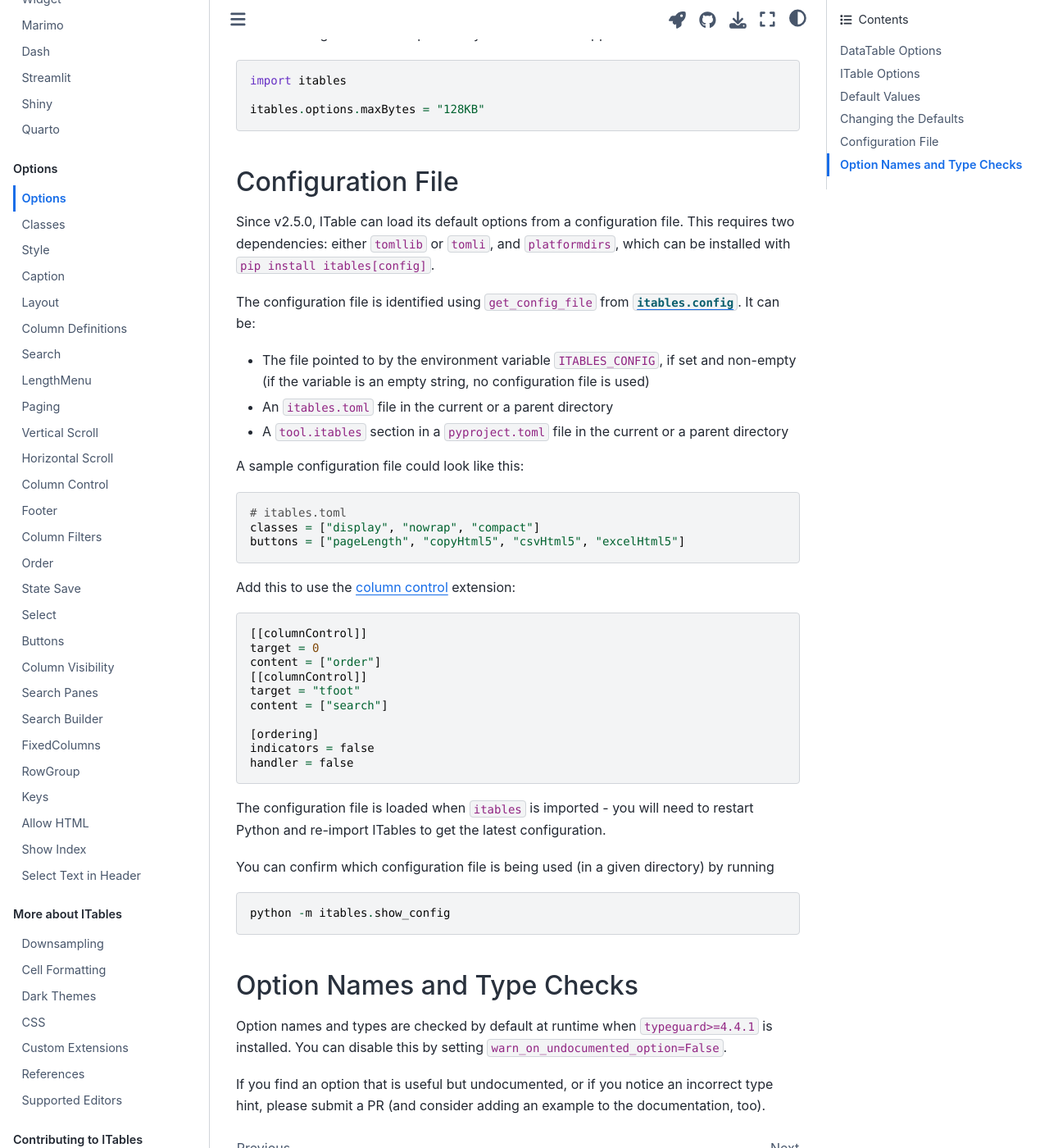
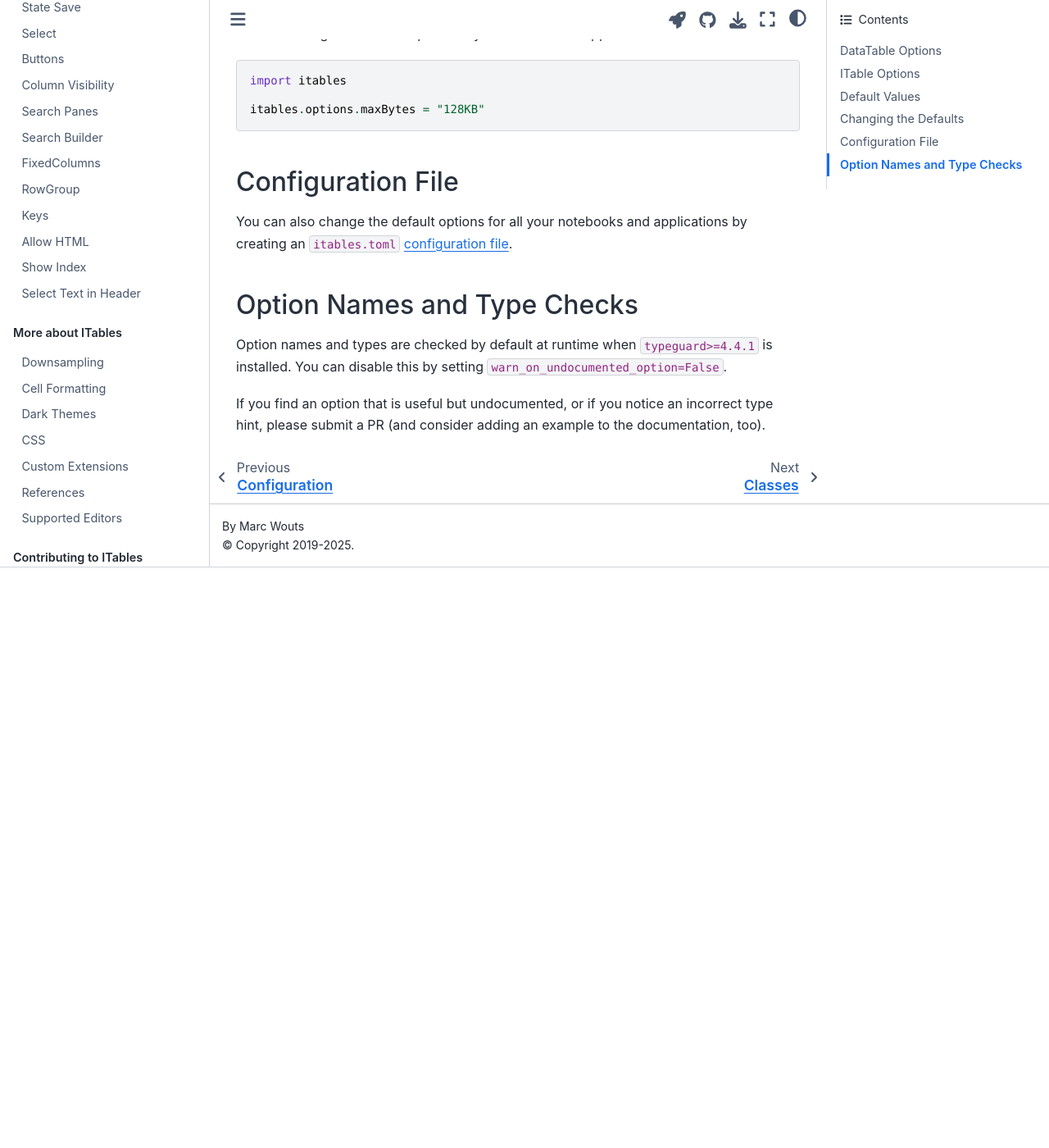
Before and after one commit to mwouts/itables, a Jupyter Book: the page built from docs/options/options.md, in a window 1280 px wide and 1400 px high, scrolled down 860 px. Shown: the whole window at 82% size. Built offline with Jupyter Book 1.0.4 settings and Sphinx 7.4.7 and the Sphinx Book theme 1.1.4, drawn with Linux system fonts in a browser that asks for light colours; after the commit the page ends 1552 px from its top, so only the background shows below that; some of the changed text lies outside the part shown.

Commit message:
New section on the `itables.toml` configuration file

````diff
--- a/docs/_toc.yml
+++ b/docs/_toc.yml
@@ -11,6 +11,9 @@ parts:
       - file: apps/streamlit
       - file: apps/shiny
       - file: apps/quarto
+  - caption: Configuration
+    chapters:
+      - file: configuration
   - caption: Options
     chapters:
       - file: options/options
--- a/docs/options/options.md
+++ b/docs/options/options.md
@@ -42,41 +42,7 @@ itables.options.maxBytes = "128KB"
 
 ## Configuration File
 
-Since v2.5.0, ITable can load its default options from a configuration file. This requires two dependencies: either `tomllib` or `tomli`, and `platformdirs`, which can be installed with `pip install itables[config]`.
-
-The configuration file is identified using `get_config_file` from [`itables.config`](https://github.com/mwouts/itables/blob/main/src/itables/config.py). It can be:
-
-- The file pointed to by the environment variable `ITABLES_CONFIG`, if set and non-empty (if the variable is an empty string, no configuration file is used)
-- An `itables.toml` file in the current or a parent directory
-- A `tool.itables` section in a `pyproject.toml` file in the current or a parent directory
-
-A sample configuration file could look like this:
-```
-# itables.toml
-classes = ["display", "nowrap", "compact"]
-buttons = ["pageLength", "copyHtml5", "csvHtml5", "excelHtml5"]
-```
-
-Add this to use the [column control](column_control.md) extension:
-```
-[[columnControl]]
-target = 0
-content = ["order"]
-[[columnControl]]
-target = "tfoot"
-content = ["search"]
-
-[ordering]
-indicators = false
-handler = false
-```
-
-The configuration file is loaded when `itables` is imported - you will need to restart Python and re-import ITables to get the latest configuration.
-
-You can confirm which configuration file is being used (in a given directory) by running
-```
-python -m itables.show_config
-```
+You can also change the default options for all your notebooks and applications by creating an `itables.toml` [configuration file](../configuration.md).
 
 
 ## Option Names and Type Checks
--- a/docs/py/options/buttons.py
+++ b/docs/py/options/buttons.py
@@ -44,7 +44,7 @@ itables.show(df, buttons=["pageLength", "copyHtml5", "csvHtml5", "excelHtml5"])
 # ```
 # buttons = ["pageLength", "copyHtml5", "csvHtml5", "excelHtml5"]
 # ```
-# to your `itables.toml` configuration file.
+# to your `itables.toml` [configuration file](../configuration.md).
 #
 #
 # By default, the exported file name is the name of the HTML page. To change it, set a
--- a/docs/py/options/classes.py
+++ b/docs/py/options/classes.py
@@ -43,8 +43,8 @@ itables.show(df, classes="display")
 itables.show(df, classes="display nowrap cell-border")
 
 # %% [markdown]
-# ```tip
-# You can change the default for all your notebooks and apps by creating an `itables.toml` file in the current or a parent directory, with e.g. this content:
+# ```{tip}
+# You can change the default for all your notebooks and apps by creating an `itables.toml` [configuration file](../configuration.md) in the current or a parent directory, with e.g. this content:
 # ~~~
 # classes = ["display", "nowrap", "compact"]
 # ~~~
--- a/docs/py/options/column_control.py
+++ b/docs/py/options/column_control.py
@@ -74,7 +74,7 @@ itables.show(
 )
 
 # %% [markdown]
-# As usual, you can make this the default by either setting `itables.options.columnControl` in your notebook or application, or by adding this to your `itables.toml` configuration file:
+# As usual, you can make this the default by either setting `itables.options.columnControl` in your notebook or application, or by adding this to your `itables.toml` [configuration file](../configuration.md):
 # ```
 # [[columnControl]]
 # target = 0
````
Also changed, not shown: docs/configuration.md (added, +64 -0 lines), docs/options/buttons.md (+1 -1 lines), docs/options/classes.md (+2 -2 lines), docs/options/column_control.md (+1 -1 lines), docs/py/configuration.py (added, +66 -0 lines), docs/py/options/options.py (+1 -35 lines).
